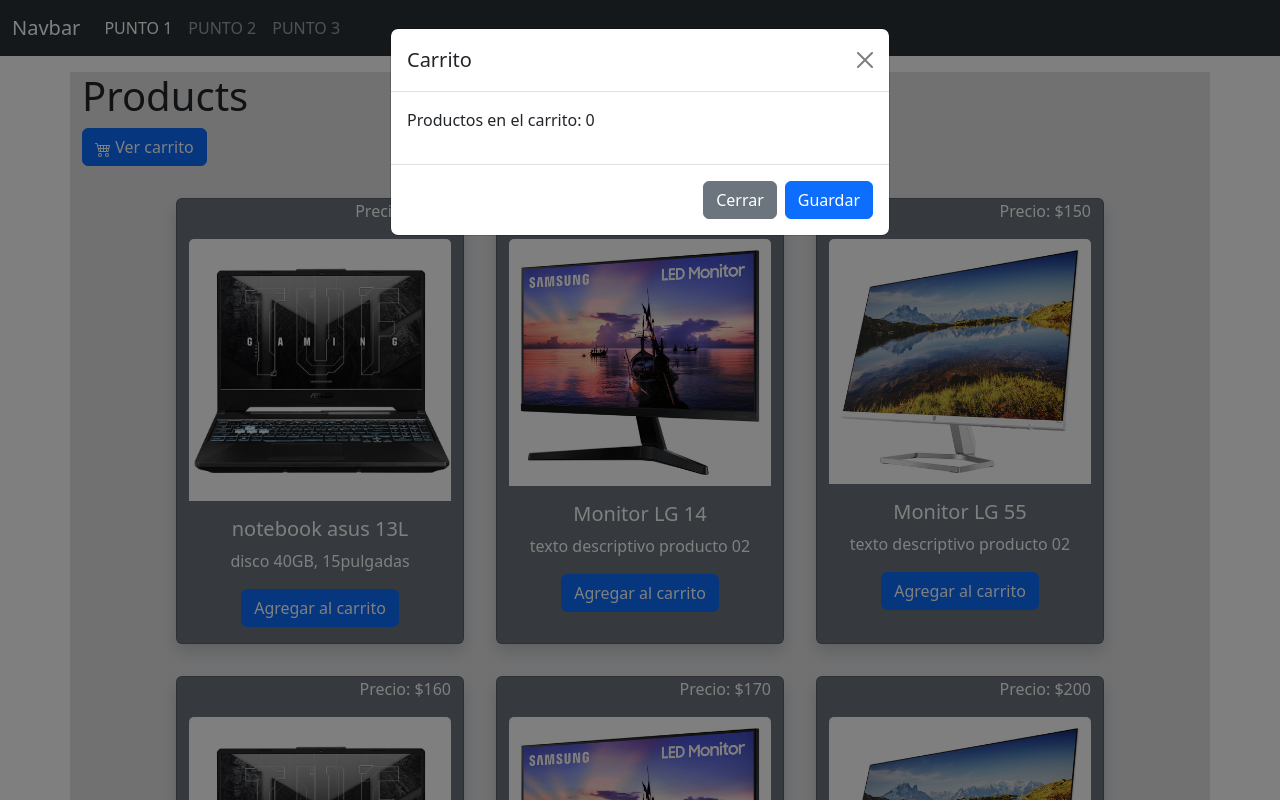
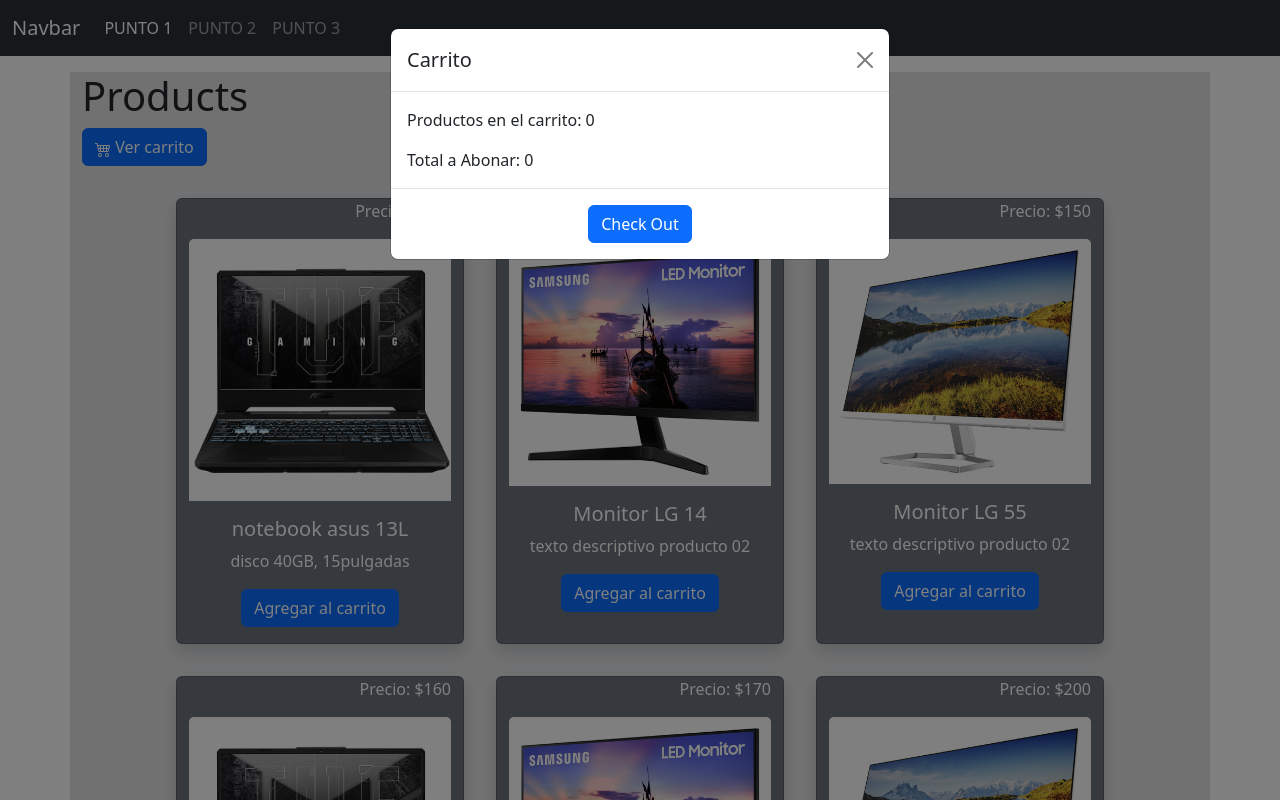
Before and after one commit to agustinamaraz/PYSW-TP3-MARAZ-AGUSTINA, an Angular app: page /punto1 in a window 1280 px wide. Both pictures are taken after a click on the button "Ver carrito". Shown: the top 800 px of the page. Built offline with nearby package versions, Linux system fonts and the light colour scheme.

Commit message:
carrito terminado

```diff
--- a/src/app/components/punto1/punto1.component.html
+++ b/src/app/components/punto1/punto1.component.html
@@ -62,11 +62,11 @@
               </div>
             </div>
           </div>
+          <div>Total a Abonar: {{calcularTotal()}}</div>
 
         </div>
-        <div class="modal-footer">
-          <button type="button" class="btn btn-secondary" data-bs-dismiss="modal">Cerrar</button>
-          <button type="button" class="btn btn-primary" data-bs-dismiss="modal">Guardar</button>
+        <div class="modal-footer justify-content-center">
+          <button type="button" class="btn btn-primary" data-bs-dismiss="modal">Check Out</button>
         </div>
       </div>
     </div>
--- a/src/app/components/punto1/punto1.component.ts
+++ b/src/app/components/punto1/punto1.component.ts
@@ -9,7 +9,6 @@
   productos: Array<any>;
   carrito: Array<any> = [];
   cantidadCarrito: number=0;
-  total_plata:number = 0;
 
   constructor() {
     this.productos = [
@@ -31,7 +30,7 @@
     if(this.carrito.length === 0){ //primer producto que se agrega al carrito
       producto.cantidad=1;
       this.carrito.push(producto);
-    }else{ // se aumenta la cantidad de un producto que ya está en el carrito
+    }else{ // se aumenta la cantidad de un producto que ya está en el carrito desde la card
       const ENCONTRADO = this.carrito.find((x)=>{
         return producto.nombre === x.nombre;
       })
@@ -46,7 +45,7 @@
   }
 
   eliminarProductoDelCarrito(producto:any){
-    this.carrito = this.carrito.filter((x)=>{
+    this.carrito = this.carrito.filter((x)=>{ //deja solo los productos que no tienen el nombre del producto a eliminar
       return producto.nombre != x.nombre;
     })
   }
@@ -61,7 +60,7 @@
         producto.cantidad-=1;
         this.cantidadCarrito--;
       }
-      if(operacion === 'agregar'){
+      if(operacion === 'agregar'){ // se agrega desde el modal
         producto.cantidad+=1;
         this.cantidadCarrito++;
       }
@@ -69,7 +68,13 @@
         this.eliminarProductoDelCarrito(producto);
       }
     }
+  }
 
+  public calcularTotal(){
+    const total = this.carrito.reduce(function(contador,producto) {
+      return contador + (producto.cantidad*producto.precio);
+    },0)
+    return total;
   }
 
 }
```
